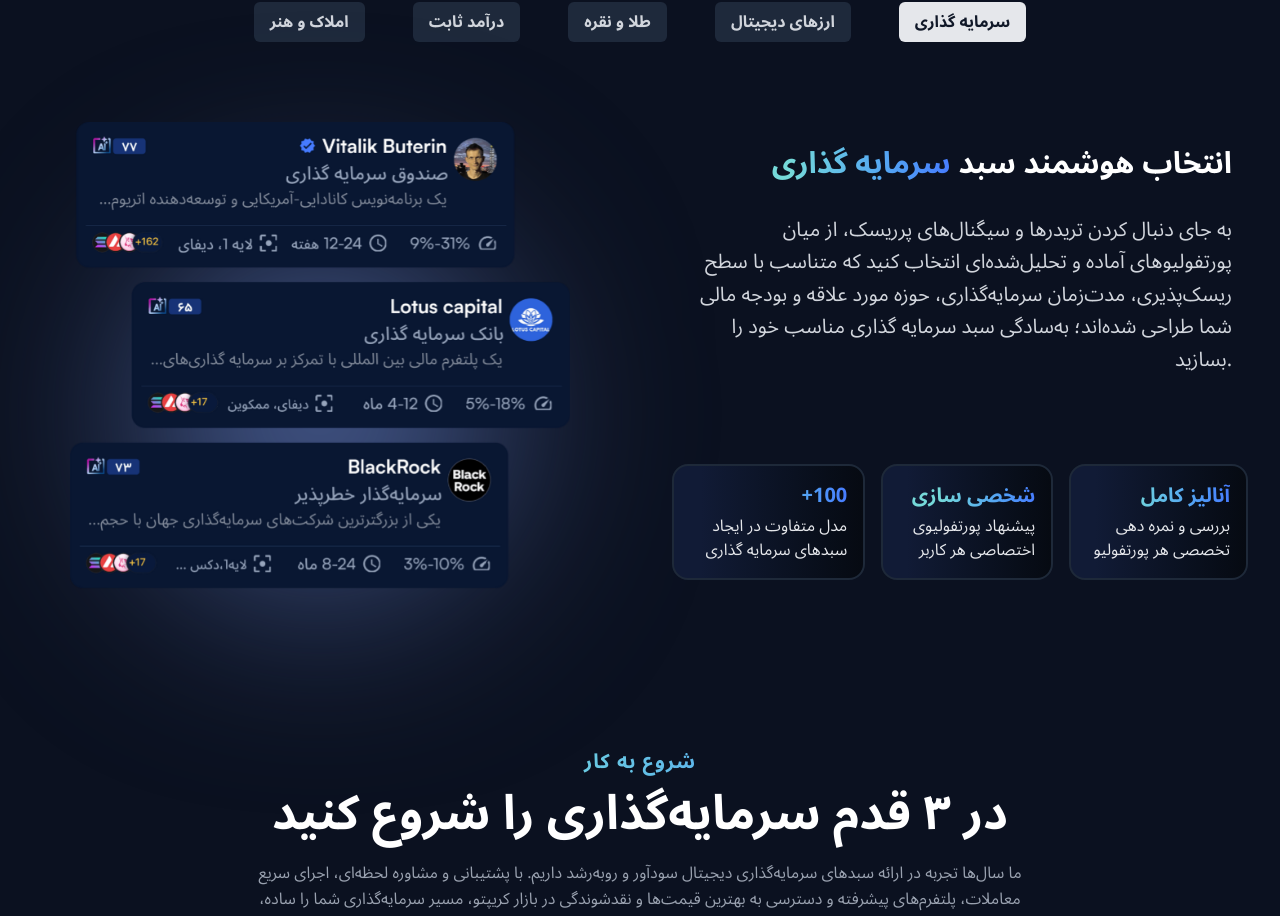
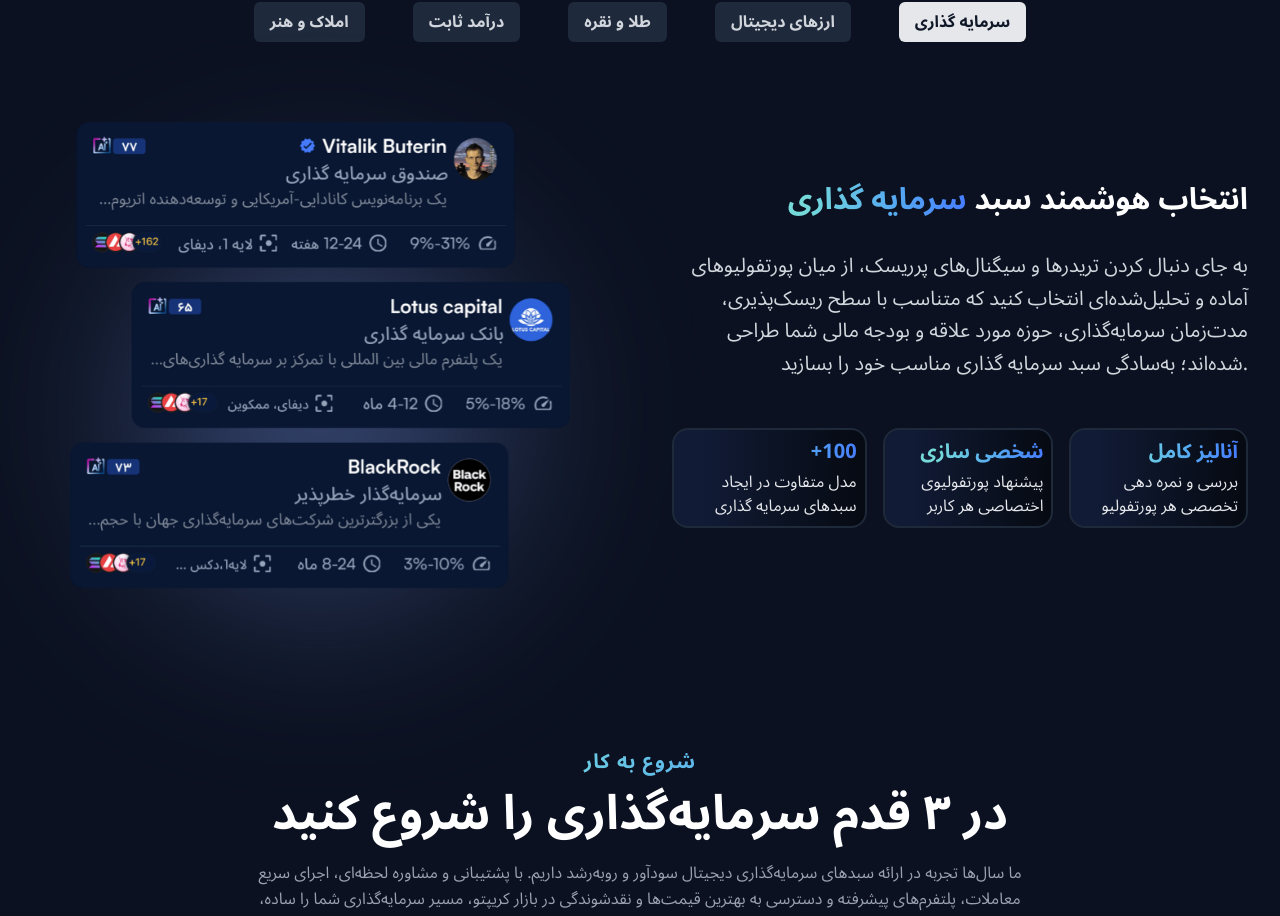
Before and after one commit to Maysam-Ghaysari/tredfi-wealzi, a Next.js app: page / in a window 1280 px wide. Shown: the part 1078-1994 px from the top of the page. Built offline with nearby package versions, Linux system fonts and the light colour scheme.

Commit message:
Update images and code

```diff
--- a/src/components/ServicesSection.js
+++ b/src/components/ServicesSection.js
@@ -174,7 +174,7 @@
             {activeContent && activeContent.image && (
               <>
                 {/* هاله نوری زیر عکس */}
-                <div className="absolute bottom-0 h-[350px] w-[350px] rounded-full bg-[#465a8e] blur-[100px] opacity-120 animate-fade-in "></div>
+                <div className="absolute bottom-0 h-[350px] w-[350px] rounded-full bg-[#465a8e] blur-[100px] opacity-75 max-sm:-bottom-20 animate-fade-in "></div>
 
                 {/* خود تصویر بدون افکت تار */}
                 <Image
@@ -196,7 +196,7 @@
           >
             {activeContent && activeContent.details && (
               <>
-                <div className=" rounded-lg p-4">
+                <div className=" rounded-lg ">
                   <div className="flex flex-row-reverse">
                     <h3 className="text-3xl max-sm:text-[17px] font-bold">
                       {activeContent.details.title}
@@ -228,7 +228,7 @@
                   {activeContent.details.features.map((feature) => (
                     <div
                       key={feature.title}
-                      className=" mt-6 border-2 border-gray-800  p-4 rounded-2xl bg-gradient-to-r from-[#111b36] from-[14%] to-[#060a12]"
+                      className="mt-6 border-2 border-gray-800  p-2   rounded-2xl bg-gradient-to-r from-[#111b36] from-[14%] to-[#060a12]"
                     >
                       <h4 className="max-sm:text-[13px] text-xl font-bold bg-gradient-to-r from-[#75d9d9] from-[30%] to-[#477cff] bg-clip-text text-transparent">
                         {feature.title}
```
Also changed, not shown: public/Start/Start2.png (renamed from public/Start/Start2-min.png).
